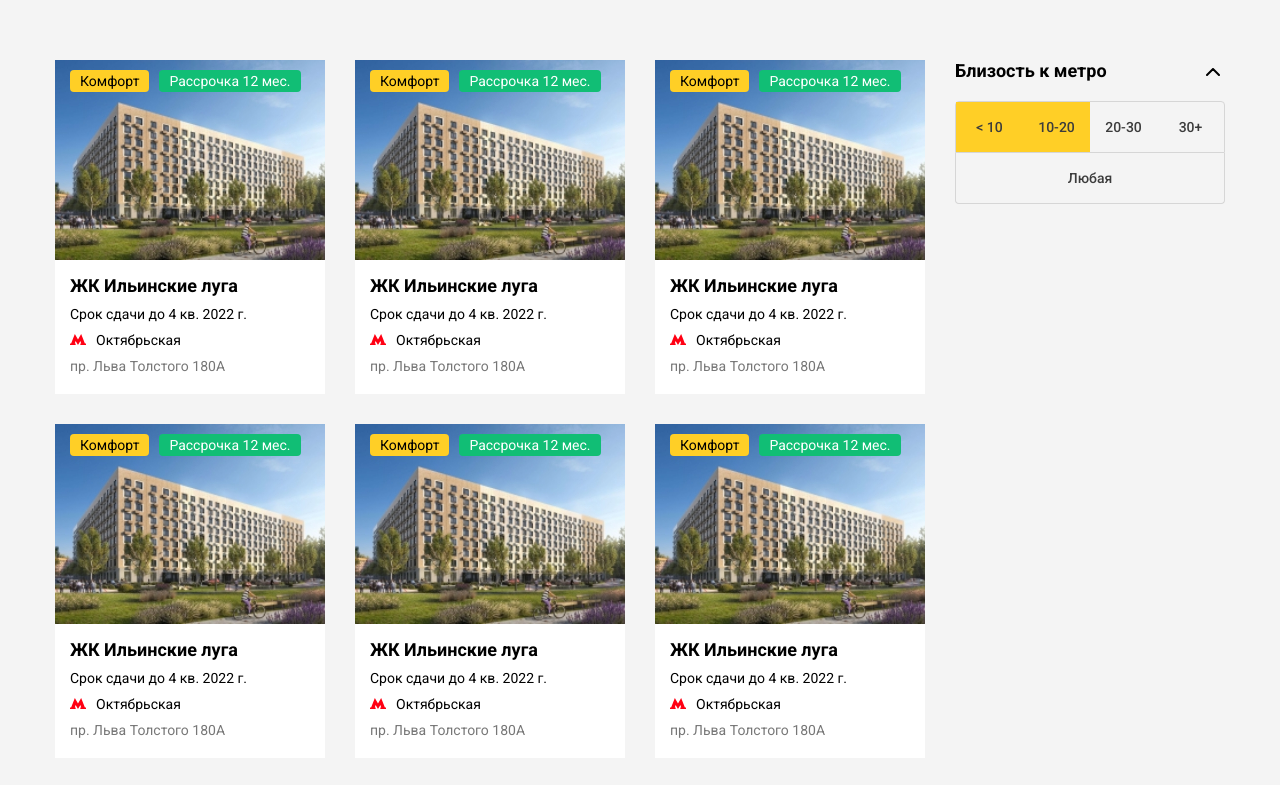
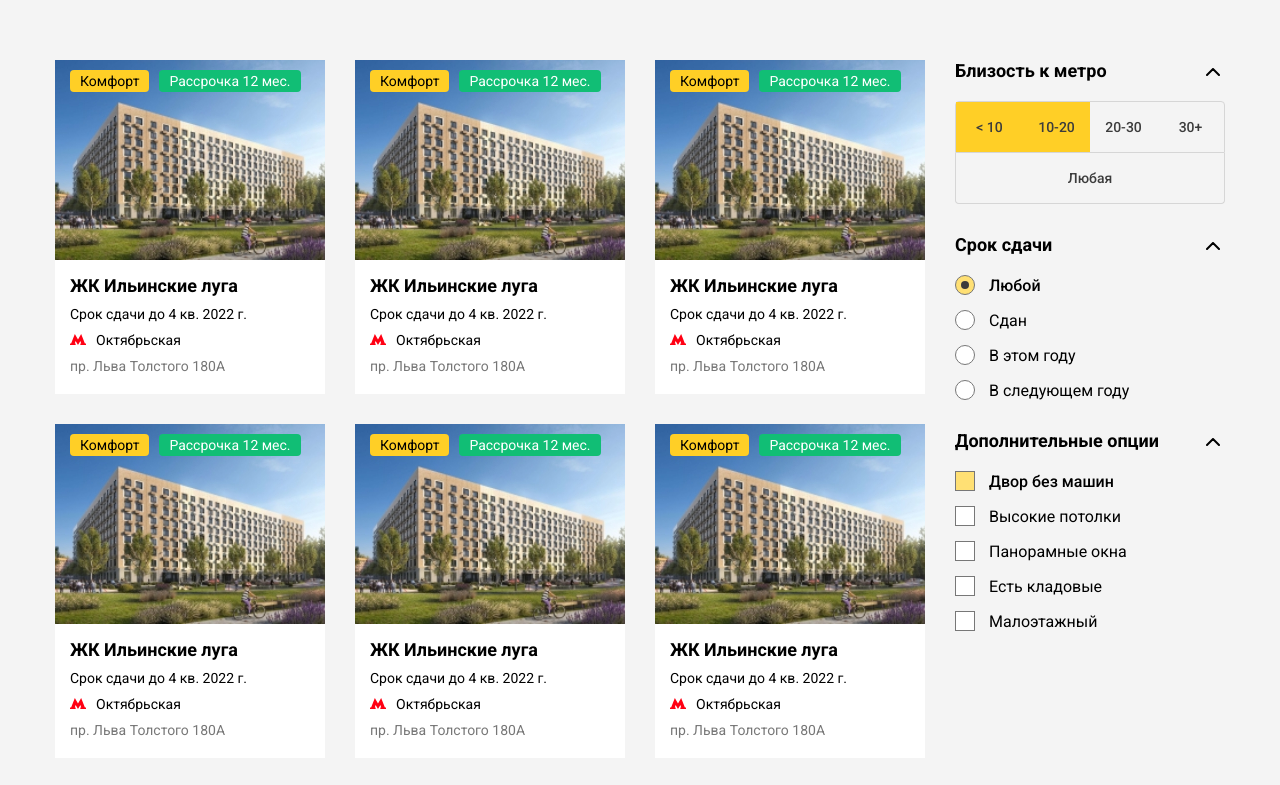
Before and after one commit to Lafoerte91/Ilinskie_Luga, a plain HTML site: page index.html in a window 1280 px wide. Shown: the top 785 px of the page. Drawn offline with Linux system fonts and the light colour scheme.

Commit message:
checkbox

```diff
--- a/css/main.css
+++ b/css/main.css
@@ -192,7 +192,8 @@ img {
   background-position: center;
 }
 
-.widget__body {
+.widget:not(:last-child) {
+  margin-bottom: 30px;
 }
 
 /* Location buttons group */
@@ -222,17 +223,134 @@ img {
   border: none;
   font-size: 14px;
   font-weight: 500;
-  line-height: 16px;
+  line-height: 50px;
   color: rgb(60, 60, 60);
   width: 67px;
   height: 50px;
   cursor: pointer;
+  transition: background-color 0.2s ease-in;
 }
 
-.location__btn--active {
+.location__btn:hover {
+  background-color: #fff0bb;
+}
+
+.location_checkbox {
+  width: 1px;
+  height: 1px;
+  position: absolute;
+  opacity: 0;
+  appearance: none;
+}
+
+.location_checkbox:checked + .location__btn {
   background-color: rgb(255, 207, 38);
 }
 
-.location__btn:hover {
+.location_checkbox:checked + .location__btn:hover {
+  background-color: #e0b000;
+}
 
+/* Radio */
+.radio {
+  display: block;
+  cursor: pointer;
 }
+
+.radio:not(:last-child) {
+  margin-bottom: 15px;
+}
+
+.radio__real {
+  width: 1px;
+  height: 1px;
+  position: absolute;
+  opacity: 0;
+  appearance: none;
+}
+
+.radio__real:checked + .radio__fake {
+  background-color: rgb(255, 224, 116);
+}
+
+.radio__real:checked + .radio__fake::before {
+  position: absolute;
+  top: 50%;
+  left: 50%;
+  transform: translate(-50%, -50%);
+  content: "";
+  background: rgb(60, 60, 60);
+  width: 8px;
+  height: 8px;
+  border-radius: 50%;
+}
+
+.radio__real:checked ~ .radio__title {
+  font-weight: 500;
+}
+
+.radio__fake {
+  position: relative;
+  display: inline-block;
+  border-radius: 50%;
+  width: 20px;
+  height: 20px;
+  background-color: rgb(255, 255, 255);
+  border: 1px solid rgb(119, 119, 119);
+  margin-right: 10px;
+  vertical-align: bottom;
+}
+
+.radio__title {
+  font-size: 16px;
+  font-weight: 400;
+  line-height: 19px;
+  color: rgb(0, 0, 0);
+}
+
+/* Checkbox */
+.checkbox {
+  display: block;
+  cursor: pointer;
+}
+
+.checkbox__real {
+  width: 1px;
+  height: 1px;
+  position: absolute;
+  opacity: 0;
+  appearance: none;
+}
+
+.checkbox__fake {
+}
+
+.checkbox__title {
+  font-size: 16px;
+  font-weight: 400;
+  line-height: 19px;
+  color: rgb(0, 0, 0);
+}
+
+.checkbox:not(:last-child) {
+  margin-bottom: 15px;
+}
+
+.checkbox__real:checked ~ .checkbox__title {
+  font-weight: 500;
+}
+
+.checkbox__fake {
+  position: relative;
+  display: inline-block;
+  width: 20px;
+  height: 20px;
+  background-color: rgb(255, 255, 255);
+  border: 1px solid rgb(119, 119, 119);
+  margin-right: 10px;
+  vertical-align: bottom;
+}
+
+.checkbox__real:checked + .checkbox__fake {
+  background-color: rgb(255, 224, 116);
+}
--- a/index.html
+++ b/index.html
@@ -158,15 +158,75 @@
           <div class="widget__body">
             <div class="location">
               <div class="location__row">
-                <button class="location__btn location__btn--active">&lt; 10</button>
-                <button class="location__btn location__btn--active">10-20</button>
-                <button class="location__btn">20-30</button>
-                <button class="location__btn">30+</button>
+                <input type="checkbox" id="location-01" checked class="location_checkbox">
+                <label class="location__btn" for="location-01">&lt; 10</label>
+                <input type="checkbox" id="location-02" checked class="location_checkbox">
+                <label class="location__btn" for="location-02">10-20</label>
+                <input type="checkbox" id="location-03" class="location_checkbox">
+                <label class="location__btn" for="location-03">20-30</label>
+                <input type="checkbox" id="location-04" class="location_checkbox">
+                <label class="location__btn" for="location-04">30+</label>
               </div>
               <div class="location__row">
-                <button class="location__btn">Любая</button>
+                <input type="checkbox" id="location-05" class="location_checkbox">
+                <label class="location__btn" for="location-05">Любая</label>
               </div>
             </div>
+          </div>
+        </div>
+        <div class="widget">
+          <div class="widget__title">Срок сдачи</div>
+          <div class="widget__body">
+            <label class="radio">
+              <input type="radio" class="radio__real" name="term" checked>
+              <span class="radio__fake"></span>
+              <span class="radio__title">Любой</span>
+            </label>
+            <label class="radio">
+              <input type="radio" class="radio__real" name="term">
+              <span class="radio__fake"></span>
+              <span class="radio__title">Сдан</span>
+            </label>
+            <label class="radio">
+              <input type="radio" class="radio__real" name="term">
+              <span class="radio__fake"></span>
+              <span class="radio__title">В этом году</span>
+            </label>
+            <label class="radio">
+              <input type="radio" class="radio__real" name="term">
+              <span class="radio__fake"></span>
+              <span class="radio__title">В следующем году</span>
+            </label>
+          </div>
+        </div>
+        <div class="widget">
+          <div class="widget__title">Дополнительные опции</div>
+          <div class="widget__body">
+            <label class="checkbox">
+              <input type="checkbox" class="checkbox__real" name="term" checked>
+              <span class="checkbox__fake"></span>
+              <span class="checkbox__title">Двор без машин</span>
+            </label>
+            <label class="checkbox">
+              <input type="checkbox" class="checkbox__real" name="term">
+              <span class="checkbox__fake"></span>
+              <span class="checkbox__title">Высокие потолки</span>
+            </label>
+            <label class="checkbox">
+              <input type="checkbox" class="checkbox__real" name="term">
+              <span class="checkbox__fake"></span>
+              <span class="checkbox__title">Панорамные окна</span>
+            </label>
+            <label class="checkbox">
+              <input type="checkbox" class="checkbox__real" name="term">
+              <span class="checkbox__fake"></span>
+              <span class="checkbox__title">Есть кладовые</span>
+            </label>
+            <label class="checkbox">
+              <input type="checkbox" class="checkbox__real" name="term">
+              <span class="checkbox__fake"></span>
+              <span class="checkbox__title">Малоэтажный</span>
+            </label>
           </div>
         </div>
       </aside>
```
